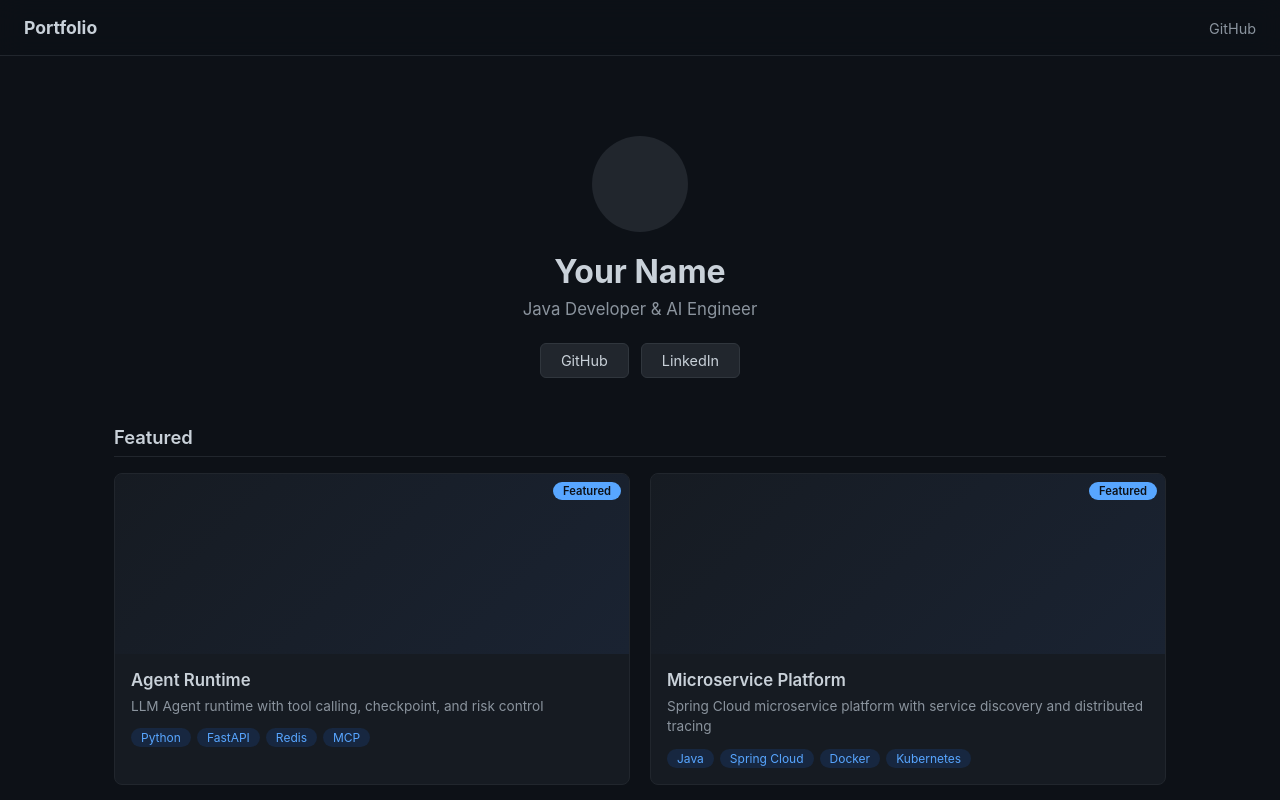
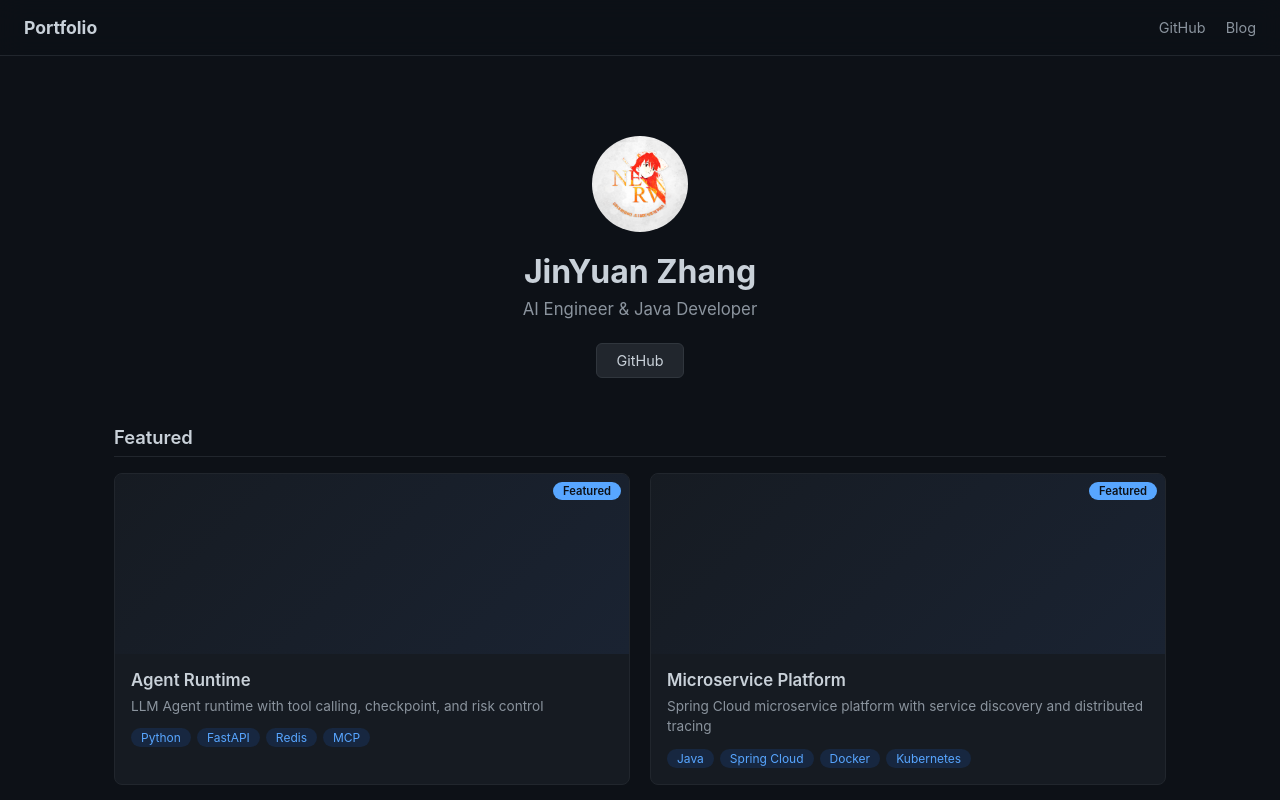
Before and after one commit to Ze-d/Portfolio, a Vue app: page / in a window 1280 px wide. Shown: the top 800 px of the page. Built offline with nearby package versions, Linux system fonts and the light colour scheme.

Commit message:
feat: update personal information and links in HeroSection and NavBar, add avatar image, and enhance project documentation

```diff
--- a/src/components/HeroSection.vue
+++ b/src/components/HeroSection.vue
@@ -1,11 +1,11 @@
 <template>
   <section class="hero">
-    <div class="hero-avatar"></div>
-    <h1 class="hero-name">Your Name</h1>
-    <p class="hero-tagline">Java Developer & AI Engineer</p>
+    <img class="hero-avatar" src="../assets/images/avatar.png" alt="Avatar" />
+    <h1 class="hero-name">JinYuan Zhang</h1>
+    <p class="hero-tagline">AI Engineer & Java Developer</p>
     <div class="hero-links">
-      <a href="https://github.com/yourusername" target="_blank" rel="noopener" class="hero-link">GitHub</a>
-      <a href="https://linkedin.com/in/yourusername" target="_blank" rel="noopener" class="hero-link">LinkedIn</a>
+      <a href="https://github.com/Ze-d" target="_blank" rel="noopener" class="hero-link">GitHub</a>
+      <!-- <a href="https://linkedin.com/in/yourusername" target="_blank" rel="noopener" class="hero-link">LinkedIn</a> -->
     </div>
   </section>
 </template>
@@ -23,8 +23,10 @@
   width: 96px;
   height: 96px;
   border-radius: 50%;
+  object-fit: cover;
   background: #21262d;
   margin: 0 auto 20px;
+  display: block;
 }
 
 .hero-name {
--- a/src/components/NavBar.vue
+++ b/src/components/NavBar.vue
@@ -2,7 +2,8 @@
   <nav class="navbar">
     <router-link to="/" class="navbar-brand">Portfolio</router-link>
     <div class="navbar-links">
-      <a href="https://github.com/yourusername" target="_blank" rel="noopener">GitHub</a>
+      <a href="https://github.com/Ze-d" target="_blank" rel="noopener">GitHub</a>
+      <a href="https://ze-d.github.io/" target="_blank" rel="noopener">Blog</a>
     </div>
   </nav>
 </template>
@@ -26,7 +27,10 @@
   backdrop-filter: blur(12px);
   border-bottom: 1px solid #21262d;
 }
-
+.navbar-links {
+  display: flex;
+  gap: 20px;
+}
 .navbar-brand {
   font-size: 1.1rem;
   font-weight: 700;
--- a/src/data/projects.json
+++ b/src/data/projects.json
@@ -7,7 +7,7 @@
       "description": "## Overview\n\nA complete **LLM Agent runtime** framework.\n\n### Features\n- Tool calling via MCP protocol\n- Session checkpoint/restore\n- Risk classification and approval flow",
       "techStack": ["Python", "FastAPI", "Redis", "MCP"],
       "images": [],
-      "links": { "github": "https://github.com/example/agent-runtime", "demo": null },
+      "links": { "github": "https://github.com/Ze-d/LightAgent", "demo": null },
       "featured": true
     },
     {
```
Also changed, not shown: src/assets/images/avatar.png (added), 2 other files (tests, documents, lock files or other folders).
